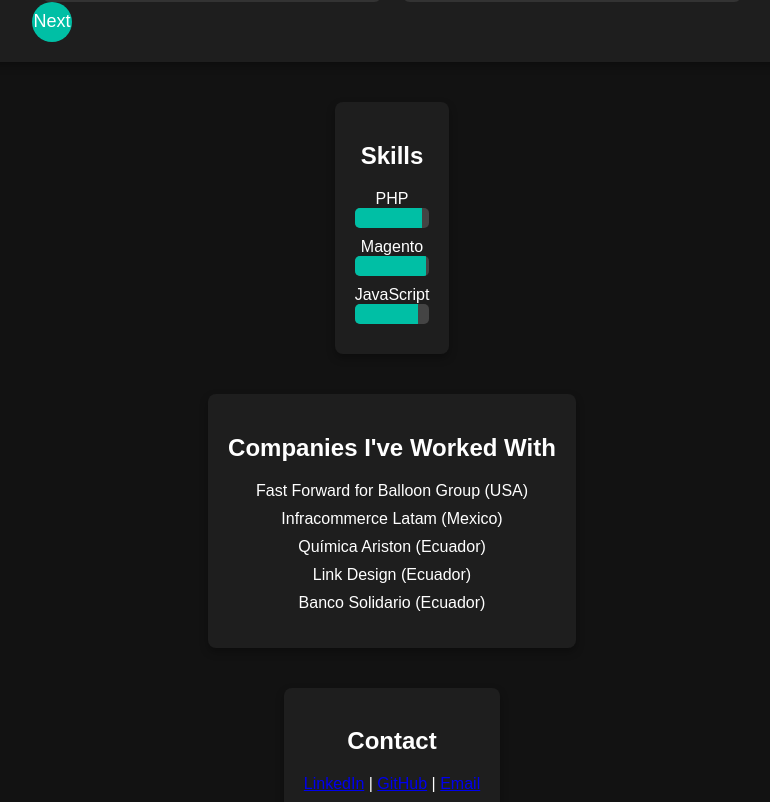
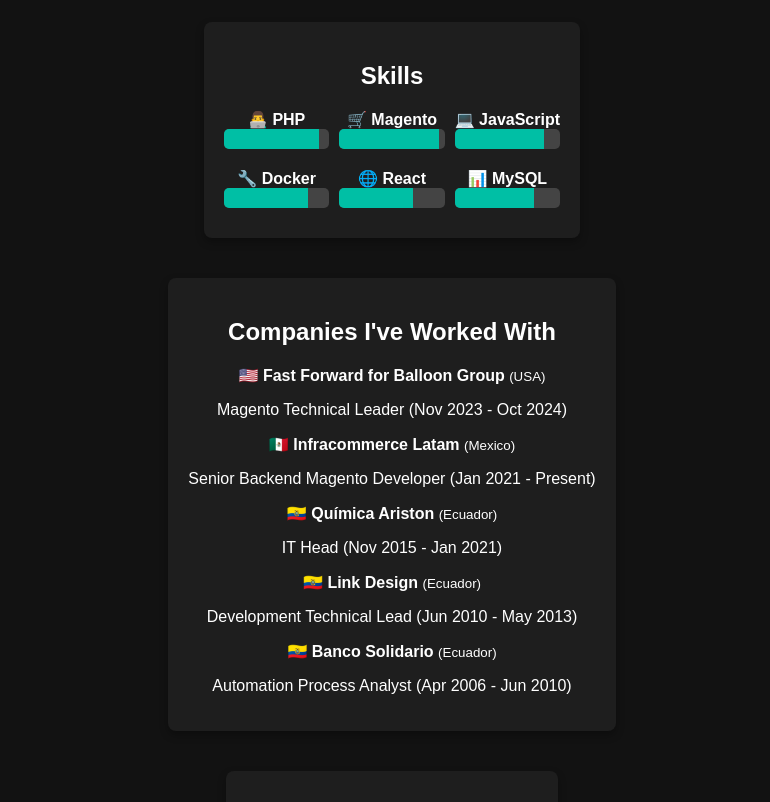
Before and after one commit to alexisbanda/alexisbanda, a plain HTML site: page index.html in a window 1280 px wide. Shown: the part 898-1700 px from the top of the page, without its empty margins (248-1018 px from the left). Drawn offline with nearby package versions, Linux system fonts and the light colour scheme.

Commit message:
Fix en secciones posteriores

```diff
--- a/index.html
+++ b/index.html
@@ -53,42 +53,52 @@
     <!-- Skills Section with Skill Bars -->
     <section id="skills">
     <h2>Skills</h2>
-        <div class="skill-bar">
-            <span>PHP</span>
-            <div class="progress"><div class="progress-bar" style="width: 90%;"></div></div>
-        </div>
-        <div class="skill-bar">
-            <span>Magento</span>
-            <div class="progress"><div class="progress-bar" style="width: 95%;"></div></div>
-        </div>
-        <div class="skill-bar">
-            <span>JavaScript</span>
-            <div class="progress"><div class="progress-bar" style="width: 85%;"></div></div>
+    <div class="skills-grid">
+        <div class="skill"><span>👨‍💻 PHP</span><div class="progress"><div class="progress-bar" style="width: 90%;"></div></div></div>
+        <div class="skill"><span>🛒 Magento</span><div class="progress"><div class="progress-bar" style="width: 95%;"></div></div></div>
+        <div class="skill"><span>💻 JavaScript</span><div class="progress"><div class="progress-bar" style="width: 85%;"></div></div></div>
+        <div class="skill"><span>🔧 Docker</span><div class="progress"><div class="progress-bar" style="width: 80%;"></div></div></div>
+        <div class="skill"><span>🌐 React</span><div class="progress"><div class="progress-bar" style="width: 70%;"></div></div></div>
+        <div class="skill"><span>📊 MySQL</span><div class="progress"><div class="progress-bar" style="width: 75%;"></div></div></div>
     </div>
 </section>
 
     <!-- Companies Section -->
     <section id="companies">
     <h2>Companies I've Worked With</h2>
-        <ul>
-            <li>Fast Forward for Balloon Group (USA)</li>
-            <li>Infracommerce Latam (Mexico)</li>
-            <li>Química Ariston (Ecuador)</li>
-            <li>Link Design (Ecuador)</li>
-            <li>Banco Solidario (Ecuador)</li>
-        </ul>
+    <div class="company">
+        <span>🇺🇸</span> <strong>Fast Forward for Balloon Group</strong> <small>(USA)</small>
+        <p>Magento Technical Leader (Nov 2023 - Oct 2024)</p>
+    </div>
+    <div class="company">
+        <span>🇲🇽</span> <strong>Infracommerce Latam</strong> <small>(Mexico)</small>
+        <p>Senior Backend Magento Developer (Jan 2021 - Present)</p>
+    </div>
+    <div class="company">
+        <span>🇪🇨</span> <strong>Química Ariston</strong> <small>(Ecuador)</small>
+        <p>IT Head (Nov 2015 - Jan 2021)</p>
+    </div>
+    <div class="company">
+        <span>🇪🇨</span> <strong>Link Design</strong> <small>(Ecuador)</small>
+        <p>Development Technical Lead (Jun 2010 - May 2013)</p>
+    </div>
+    <div class="company">
+        <span>🇪🇨</span> <strong>Banco Solidario</strong> <small>(Ecuador)</small>
+        <p>Automation Process Analyst (Apr 2006 - Jun 2010)</p>
+    </div>
 </section>
 
     <!-- Contact Section -->
     <section id="contact">
     <h2>Contact</h2>
     <p>
-            <a href="https://www.linkedin.com/in/christian-alexis-banda-68609446/" target="_blank">LinkedIn</a> |
-            <a href="https://github.com/alexisbanda" target="_blank">GitHub</a> |
-            <a href="mailto:christian.alexis.banda@gmail.com">Email</a>
+        <a href="https://www.linkedin.com/in/christian-alexis-banda-68609446/" target="_blank">🔗 LinkedIn</a> |
+        <a href="https://github.com/your-github-username" target="_blank">💻 GitHub</a> |
+        <a href="mailto:christian.alexis.banda@gmail.com">📧 Email</a>
     </p>
-        <a href="ChristianBanda.pdf" class="download-btn" download>Download My CV</a>
+    <a href="ChristianBanda_CV.pdf" class="download-btn" download>Download My CV</a>
 </section>
+
 
     <script src="https://cdnjs.cloudflare.com/ajax/libs/jquery/3.6.0/jquery.min.js"></script>
     <script src="https://cdn.jsdelivr.net/npm/slick-carousel@1.8.1/slick/slick.min.js"></script>
--- a/styles.css
+++ b/styles.css
@@ -89,6 +89,21 @@ section {
     height: 20px;
     background-color: var(--accent-color);
 }
+.skills-grid {
+    display: grid;
+    grid-template-columns: repeat(3, 1fr);
+    gap: 10px;
+    width: 100%;
+}
+
+.skill {
+    margin-bottom: 10px;
+}
+
+.skill span {
+    font-weight: bold;
+}
+
 
 /* Companies Section Styling */
 #companies ul {
@@ -100,15 +115,29 @@ section {
 }
 
 /* Download CV Button */
+#contact a {
+    color: var(--accent-color);
+    text-decoration: none;
+    font-weight: bold;
+    margin: 0 5px;
+    transition: color 0.3s;
+}
+
+#contact a:hover {
+    color: #00796b;
+}
+
 .download-btn {
     display: inline-block;
-    padding: 10px 20px;
+    padding: 12px 25px;
     background-color: var(--accent-color);
     color: var(--text-color);
     text-decoration: none;
     border-radius: 5px;
     margin-top: 20px;
+    font-weight: bold;
 }
+
 .download-btn:hover {
     background-color: #00796b;
 }
@@ -120,32 +149,47 @@ section {
     --accent-color: #00796b;
 }
 
-/* Slick carousel button adjustments */
+/* Botones personalizados de carrusel */
 .slick-prev, .slick-next {
-    background-color: var(--accent-color);
+    background-color: rgba(0, 191, 165, 0.8);
     border: none;
     border-radius: 50%;
     color: #fff;
-    width: 40px;
-    height: 40px;
+    width: 35px;
+    height: 35px;
     display: flex;
     justify-content: center;
     align-items: center;
-    font-size: 18px;
-    transition: background-color 0.3s ease;
+    font-size: 1.5em;
+    position: absolute;
+    top: 50%;
+    transform: translateY(-50%);
+    cursor: pointer;
+    transition: background-color 0.3s;
 }
 
 .slick-prev:hover, .slick-next:hover {
     background-color: #00796b;
 }
 
-/* Positioning */
 .slick-prev {
-    left: -50px; /* Adjust position if necessary */
-    z-index: 1;
+    left: -45px;
 }
 
 .slick-next {
-    right: -50px; /* Adjust position if necessary */
-    z-index: 1;
+    right: -45px;
 }
+
+/* Oculta el texto de "Previous" y "Next" */
+.slick-prev:before, .slick-next:before {
+    content: ''; /* Elimina el contenido de texto por defecto */
+}
+
+/* Agrega iconos personalizados usando unicode o emojis */
+.slick-prev::after {
+    content: '◀'; /* Usa un icono de flecha izquierda */
+}
+
+.slick-next::after {
+    content: '▶'; /* Usa un icono de flecha derecha */
+}
```
Lines whose indentation alone changed are shown as unchanged.
